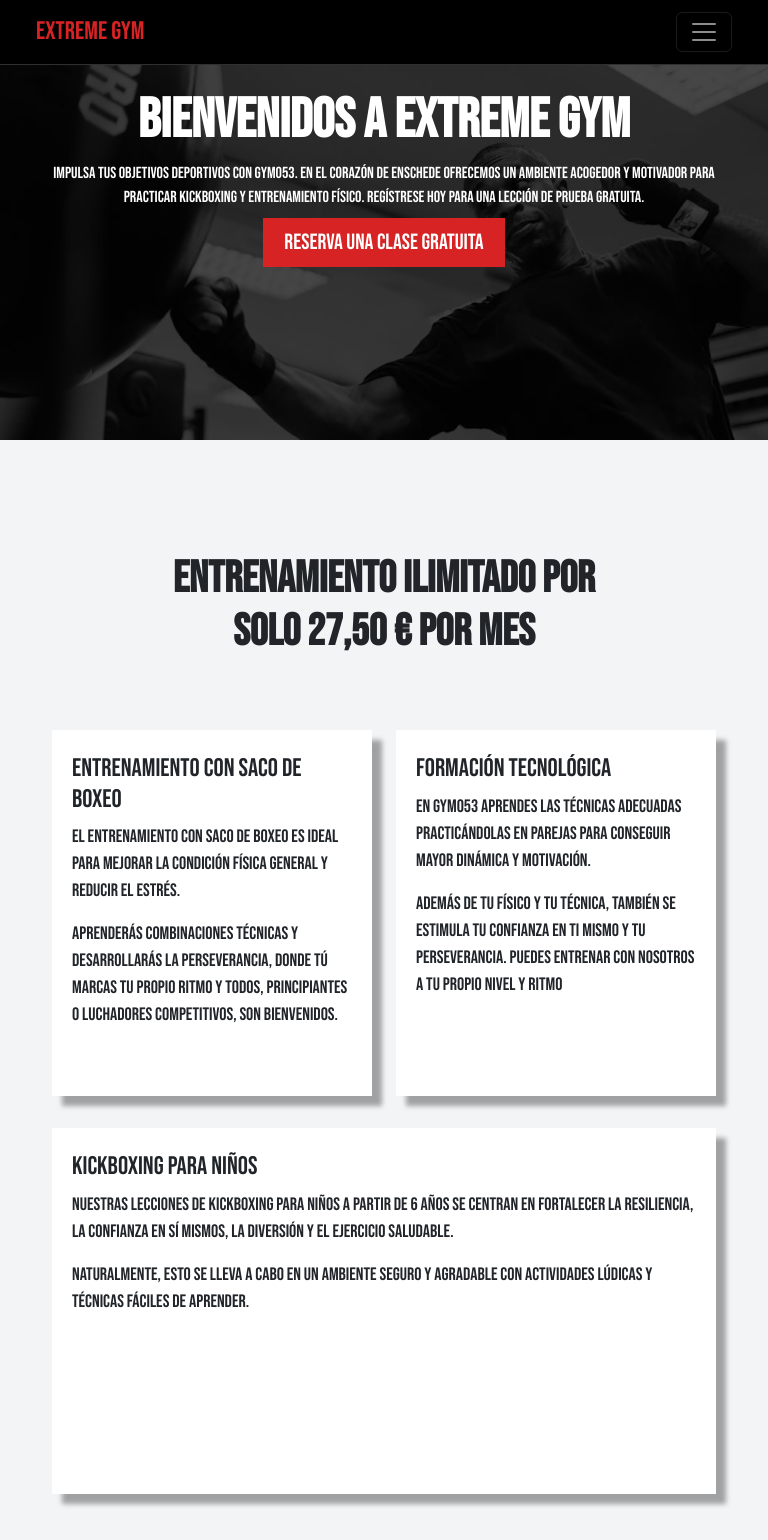
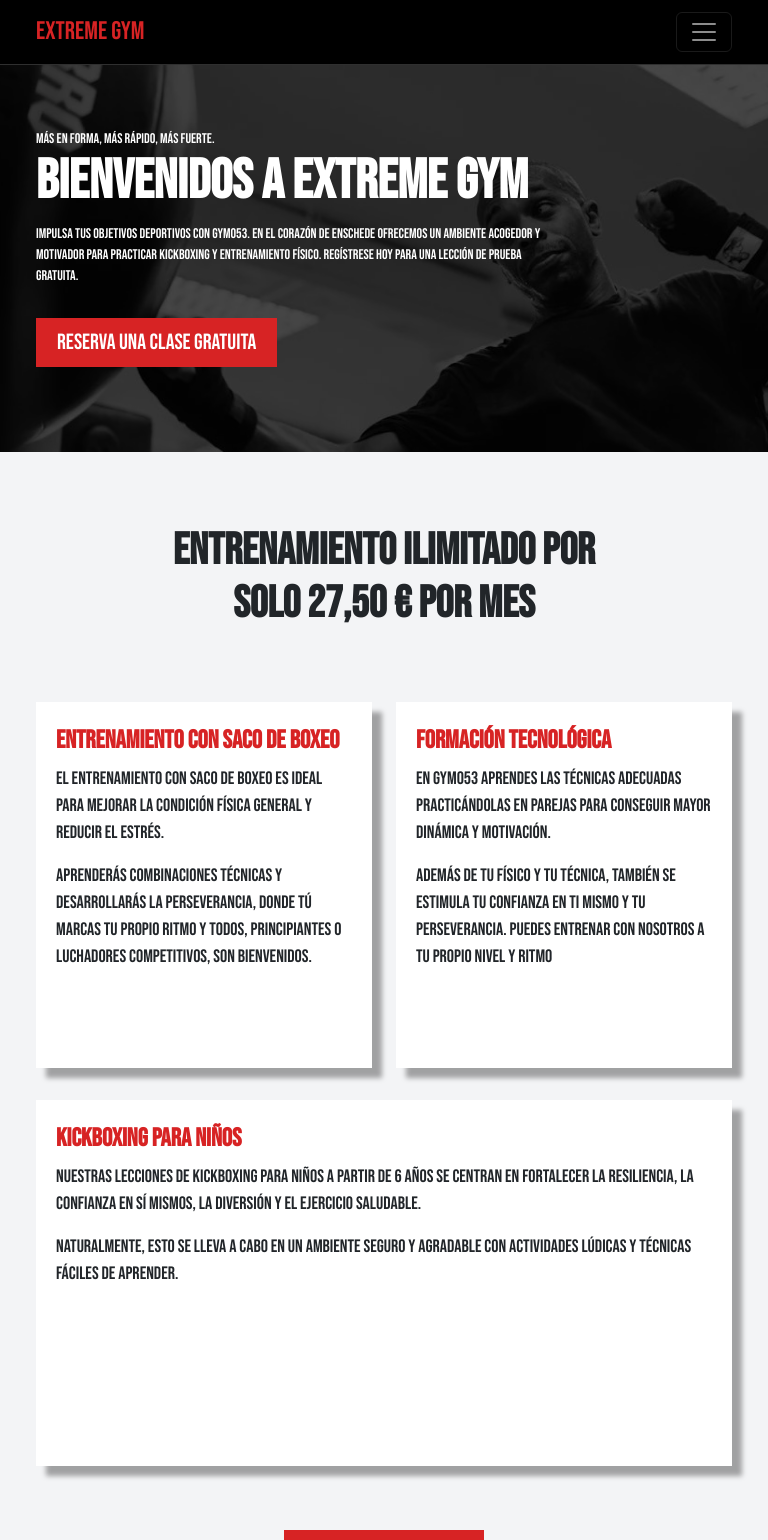
Before and after one commit to javieruncos/extreme-gym, a React (Vite) app: page / in a window 768 px wide. Shown: the top 1540 px of the page. Built offline with nearby package versions, Linux system fonts and the light colour scheme.

Commit message:
agregamos estilos responsive

```diff
--- a/src/assets/style/Contacto.css
+++ b/src/assets/style/Contacto.css
@@ -97,7 +97,7 @@
     object-fit: cover;
 }
 
-@media screen and (max-width: 768px) {
+@media screen and (max-width: 599px) {
 
     .portada-Contacto {
         height: 350px;
@@ -107,10 +107,11 @@
     }
 
     .containerTitulo-Contacto {
-        width: 100%;
+        width: 75%;
         font-size: 16px;
         text-align: center;
         padding-top: 0px;
+        margin: 0 auto;
     }
 
     .containerTitulo-Contacto span {
@@ -129,7 +130,7 @@
 }
 
 
-@media screen and (min-width: 768px) and (max-width: 992px) {
+@media screen and (min-width: 600px) and (max-width: 992px) {
     .containerTitulo-Contacto {
         width: 70%;
         font-size: 16px;
--- a/src/assets/style/Formacion.css
+++ b/src/assets/style/Formacion.css
@@ -20,10 +20,14 @@
 }
 
 .containerTitulo-formacion {
-    width: 700px;
+    width: 650px;
     font-size: 25px;
     color: white;
     padding-top: 40px;
+}
+
+.containerTitulo-formacion p{
+    font-size: 20px;
 }
 
 .containerTitulo-formacion button {
@@ -80,20 +84,30 @@
     height: 470px;
 }
 
-@media screen and (max-width: 768px) {
+@media screen and (max-width: 599px) {
 
     .portada-formacion {
         height: 400px;
         width: 100%;
         display: flex;
-        justify-content: flex-start;
+        justify-content: center;
+    }
+
+    .capa-formacion{
+        width: 100%;
+        display: flex;
     }
 
     .containerTitulo-formacion {
-        width: 100%;
+        width: 80%;
         font-size: 16px;
         text-align: center;
         padding-top: 0px;
+        margin: 0 auto;
+    }
+
+    .containerTitulo-formacion p{
+        font-size: 15px;
     }
 
     .containerTitulo-formacion span {
@@ -127,7 +141,7 @@
 }
 
 
-@media screen and (min-width:768px) and (max-width:992px) {
+@media screen and (min-width:600px) and (max-width:991px) {
     .containerTitulo-formacion {
         width: 70%;
         font-size: 16px;
--- a/src/assets/style/Horarios.css
+++ b/src/assets/style/Horarios.css
@@ -60,7 +60,7 @@
     -moz-box-shadow: 10px 10px 5px 0px rgba(0, 0, 0, 0.34);
 }
 
-@media screen and (max-width: 768px) {
+@media screen and (max-width: 599px) {
     .portada-Horarios {
         height: 400px;
         width: 100%;
@@ -69,10 +69,12 @@
     }
 
     .containerTitulo-Horarios {
-        width: 100%;
-        font-size: 16px;
+        width: 84%;
+        font-size: 15px;
+        margin: 0 auto;
         text-align: center;
     }
+
 
     .containerTitulo-Horarios span {
         display: none;
@@ -94,3 +96,30 @@
 
 
 }
+
+
+@media screen and (min-width: 600px) and (max-width: 991px) {
+    .portada-Horarios {
+        height: 300px;
+        width: 100%;
+        display: flex;
+        justify-content: flex-start;
+    }
+
+    .capa-Horarios{
+        height: 100%;
+    }
+
+    .containerTitulo-Horarios {
+        height: 100%;
+        width: 70%;
+        font-size: 10px;
+        padding-left: 0px;
+
+    }
+
+    .containerTitulo-Horarios button {
+        padding: 10px 20px;
+        width: 250px;
+    }
+}
--- a/src/assets/style/Inicio.css
+++ b/src/assets/style/Inicio.css
@@ -6,14 +6,14 @@
     overflow: hidden;
 }
 
-.PortadaInicio img{
+.PortadaInicio img {
     height: 700px;
     width: 100%;
     object-fit: cover;
     filter: grayscale(100%);
 }
 
-.capa-inicio{
+.capa-inicio {
     height: 100%;
     width: 100%;
     position: absolute;
@@ -47,12 +47,8 @@
     border: 1px solid grey;
 }
 
-.infoClases {
-    padding: 40px;
-}
-
 .cardInfo-clases {
-    height: 400px;
+    height: 330px;
     width: 100%;
     background-color: white;
     padding: 40px 20px;
@@ -61,7 +57,12 @@
     -moz-box-shadow: 10px 10px 5px 0px rgba(0, 0, 0, 0.34);
 }
 
-.btn-info{
+.cardInfo-clases h5 {
+    color: #d72324;
+    font-weight: bold;
+}
+
+.btn-info {
     padding: 10px 20px;
     width: 200px;
     background-color: #d72324;
@@ -70,20 +71,21 @@
     color: white;
 }
 
-.btn-info:hover{
-   background-color: #191919;
-   transition: 0.5s ease;
+.btn-info:hover {
+    background-color: #191919;
+    transition: 0.5s ease;
 }
+
 /* *************** section nosotros********************************** */
 
 .portadaNosotros {
-    height: 320px;
+    height: 420px;
     width: 100%;
     background-color: brown;
     overflow: hidden;
 }
 
-.portadaNosotros img{
+.portadaNosotros img {
     height: 100%;
     width: 100%;
 }
@@ -112,7 +114,7 @@
 /* *************** section cursos********************************** */
 
 
-.containerTitulo-curso button{
+.containerTitulo-curso button {
     width: 300px;
     padding: 10px 20px;
     background-color: black;
@@ -120,21 +122,21 @@
     border: none;
 }
 
-.containerTitulo-curso button:hover{
-   scale: 1.02;
+.containerTitulo-curso button:hover {
+    scale: 1.02;
     background-color: black;
     color: white;
     transition: 0.5s ease;
 }
 
 
-.section-inscribete{
+.section-inscribete {
     background-color: #191919;
     color: white;
     margin-top: 100px;
 }
 
-@media screen and (max-width: 768px) {
+@media screen and (max-width: 599px) {
 
     .PortadaInicio {
         height: 400px;
@@ -144,10 +146,11 @@
     }
 
     .containerTitulo-Inicio {
-        width: 100%;
-        font-size: 16px;
+        width: 88%;
+        font-size: 15px;
         text-align: center;
         padding-top: 0px;
+        margin: 0 auto;
     }
 
     .containerTitulo-Inicio span {
@@ -160,7 +163,7 @@
         font-size: 15px;
     }
 
-    .PortadaInicio img{
+    .PortadaInicio img {
         height: 600px;
     }
 
@@ -177,7 +180,7 @@
         padding-bottom: 50px;
     }
 
-    .portadaNosotros{
+    .portadaNosotros {
         height: 250px;
     }
 
@@ -189,7 +192,7 @@
 
 
     /* *************** section cursos********************************** */
-    .containerTitulo-curso h3{
+    .containerTitulo-curso h3 {
         font-size: 30px;
     }
 
@@ -198,16 +201,33 @@
         width: 100%;
     }
 
-    .containerTitulo-curso button{
+    .containerTitulo-curso button {
         width: 240px;
     }
 
 }
 
 
-@media screen and (min-width: 768px) and (max-width: 992px) {
-    .containerImg-nosotros  {
+@media screen and (min-width: 600px) and (max-width: 992px) {
+
+
+    .PortadaInicio {
+        height: 412px;
+        width: 100%;
+        position: relative;
+        margin-top: 40px;
+        overflow: hidden;
+    }
+
+    .containerImg-nosotros {
         display: none;
+    }
+
+    .containerTitulo-Inicio {
+        width: 520px;
+        font-size: 14px;
+        color: white;
+        padding-top: 40px;
     }
 
     .cardInfo-clases {
--- a/src/components/pages/Formacion.jsx
+++ b/src/components/pages/Formacion.jsx
@@ -16,7 +16,7 @@ const Formacion = () => {
                     <div  data-aos="fade-up"  className='container pt-5'>
                         <div className='containerTitulo-formacion'>
                             <span> MÁS EN FORMA, MÁS RÁPIDO, MÁS FUERTE.</span>
-                            <h1 className='display-4 fw-bold'>Adiestramiento</h1>
+                            <h1 className='display-1 fw-bold'>Adiestramiento</h1>
                             <p>Descubre un amplio abanico de posibilidades en Gym053.
                                 Ya sea que estés buscando mejorar tu técnica o un entrenamiento
                                 intensivo con saco de boxeo, tenemos algo para ti. Echa un
--- a/src/components/pages/Inicio.jsx
+++ b/src/components/pages/Inicio.jsx
@@ -17,7 +17,7 @@ const Inicio = () => {
                         <div data-aos="fade-up" className='containerTitulo-Inicio'>
                             <span> MÁS EN FORMA, MÁS RÁPIDO, MÁS FUERTE.</span>
                             <h1 className='display-2 fw-bold'>Bienvenidos a EXTREME GYM</h1>
-                            <p>
+                            <p className='pb-4'>
                                 Impulsa tus objetivos deportivos con Gym053. En el corazón de Enschede ofrecemos un ambiente
                                 acogedor y motivador para practicar kickboxing y entrenamiento físico. Regístrese hoy para
                                 una lección de prueba gratuita.
@@ -146,8 +146,8 @@ const Inicio = () => {
 
                 </div>
             </article>
-            <article className='py-5 section-inscribete'>
-                <div className='container mt-5'>
+            <article className='py-5 section-inscribete pb-5'>
+                <div className='container my-5'>
                     <div data-aos="fade-up" className='row'>
                         <div className='col-12 col-md-12 col-lg-6'>
                             <div className='mt-4'>
```
